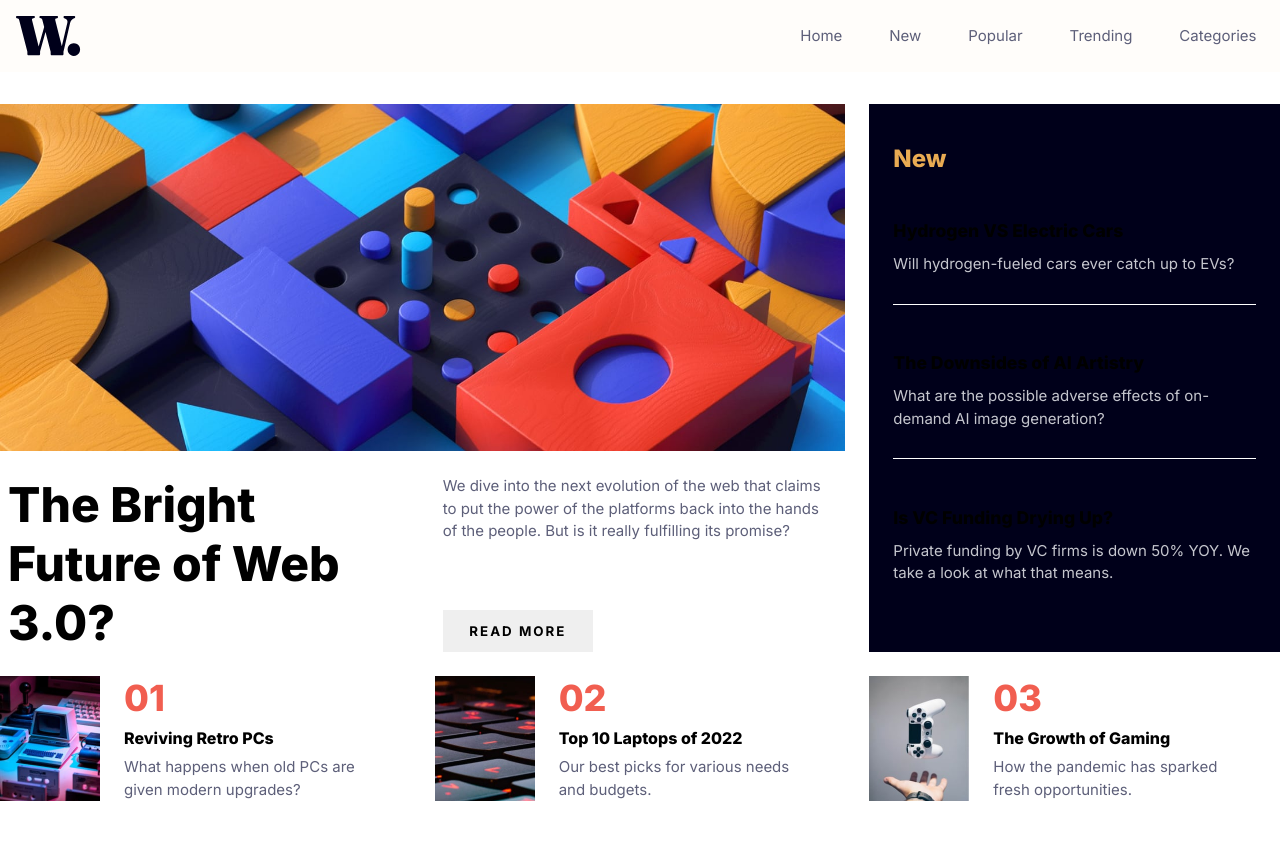
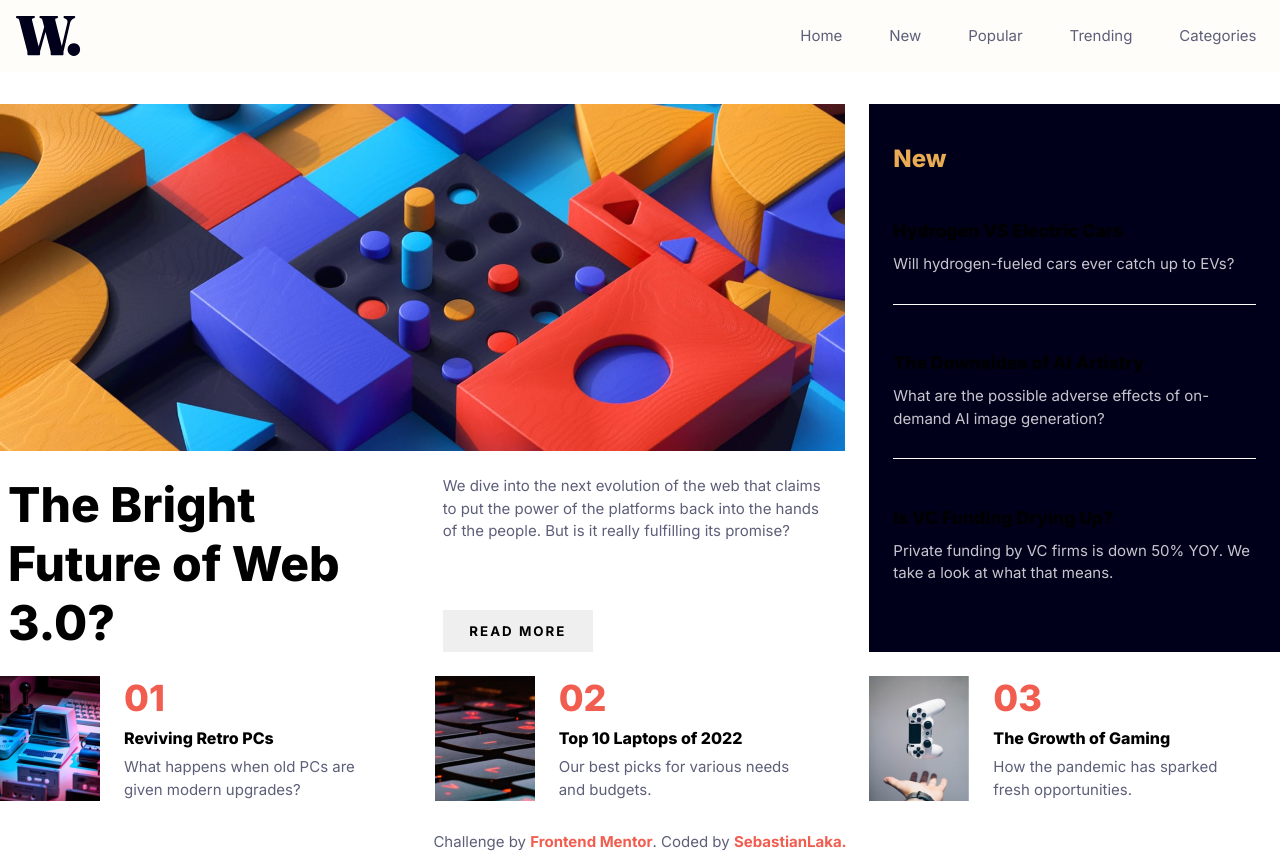
Before and after one commit to SebastianLaka/news-homepage, a Vue app: page / in a window 1280 px wide. Before the commit the page ends 801 px from the top, so only its background shows below. Built offline with nearby package versions, Linux system fonts and the light colour scheme.

Commit message:
Added source and author of this challange

```diff
--- a/src/components/Layout.vue
+++ b/src/components/Layout.vue
@@ -12,10 +12,12 @@ import TopArticles from './top-articles/TopArticlesMain.vue';
     <NewsMain/>
     <TopArticles />
   </main>
+  <p class="site-challange-source">Challenge by <span class="site-challange-source--author">Frontend Mentor</span>. Coded by <span class="site-challange-source--source">SebastianLaka.</span> </p>
 </template>
 <style scoped lang="scss">
 @use '../assets/sass/fonts.scss' as *;
 @use '../assets/sass/mixins.scss' as *;
+@use '../assets/sass/colors.scss' as *;
 @use '../assets/sass/breakpoints.scss' as *;
 .main-content {
   min-height: 100svh;
@@ -24,6 +26,14 @@ import TopArticles from './top-articles/TopArticlesMain.vue';
   .main-content{
     @include flex-layout($flex-direction: column);
     @include set-gap($row-gap: 2em, $column-gap: 2em);
+  }
+  .site-challange-source{
+    text-align: center;
+    padding-top: 2em;
+    &--source, &--author{
+      color: getColor('soft-red');
+      font-weight: $bold-weight;
+    }
   }
 }
 @media (min-width: $desktop-small){
```
